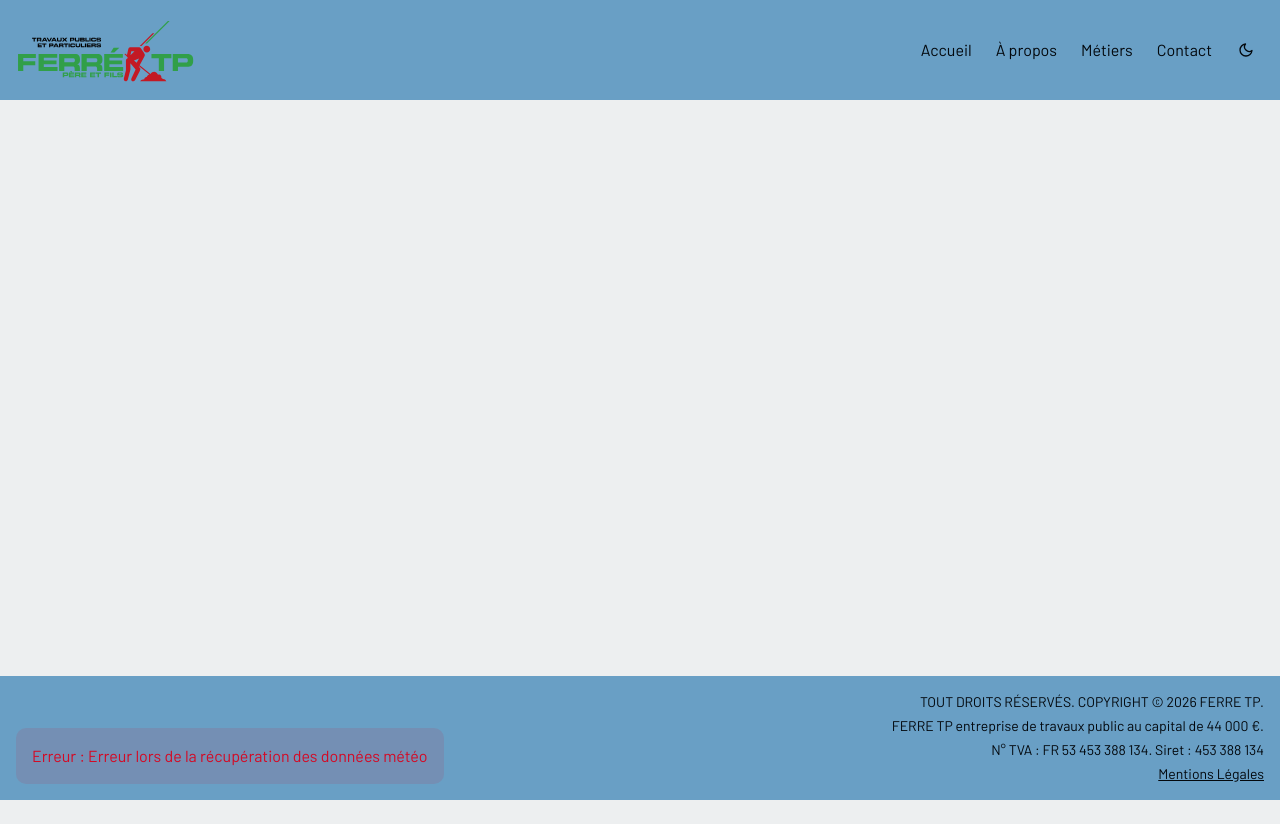
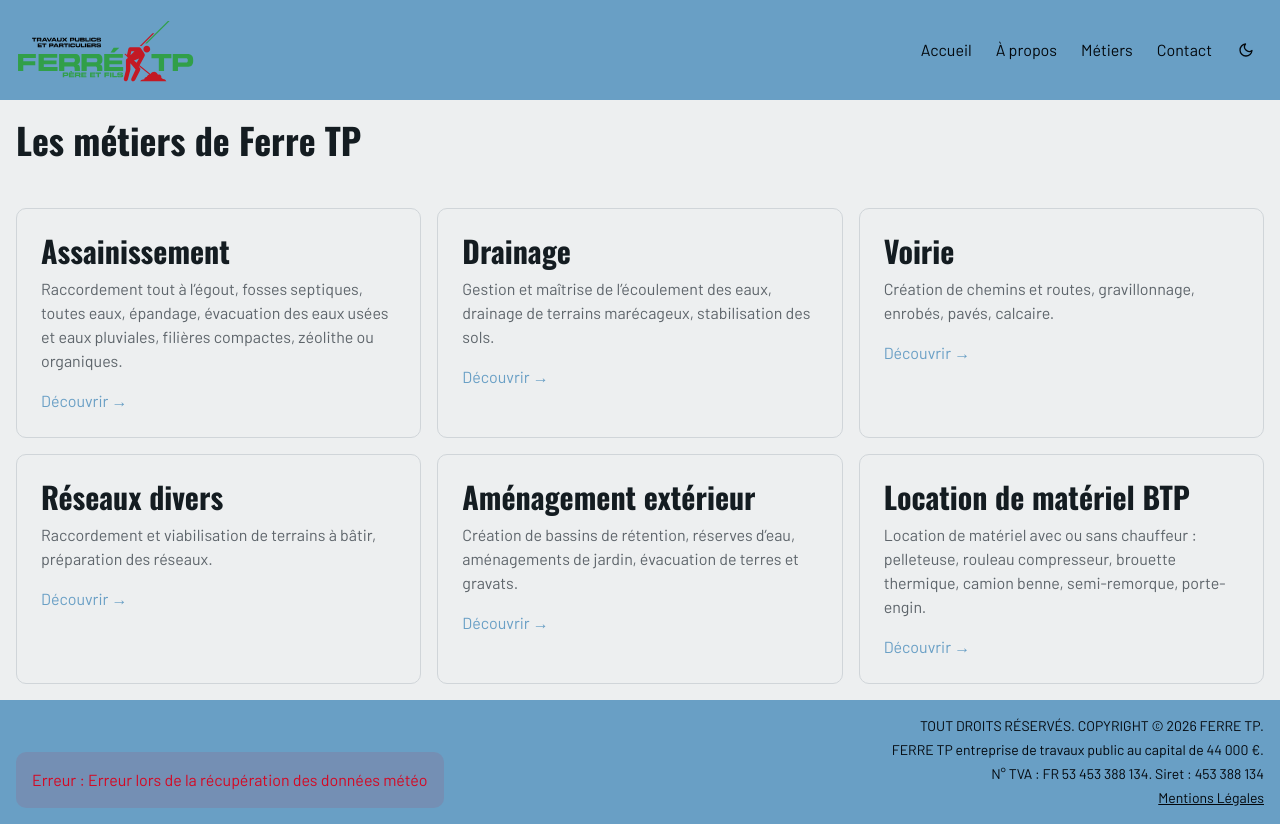
Before and after one commit to nono-dev-13/ferre-tp, a Next.js app: page /expertise in a window 1280 px wide. Before the commit the page ends 800 px from the top, so only its background shows below. Built offline with nearby package versions, Linux system fonts and the light colour scheme; no server answers.

Commit message:
data for expertise page and slug creation

```diff
--- /dev/null
+++ b/src/app/expertise/[slug]/page.tsx
@@ -0,0 +1,53 @@
+import { metiers } from '@/data/metiers';
+import Link from 'next/link';
+import { routes } from '@/config/routes';
+import { Text } from '@/components/Text';
+import { Button } from '@/components/ui/button';
+import type { Metadata } from 'next';
+
+export async function generateMetadata({
+  params,
+}: {
+  params: Promise<{ slug: string }>;
+}): Promise<Metadata> {
+  const { slug } = await params;
+  const metier = metiers.find((m) => m.id === slug);
+
+  if (!metier) return {};
+
+  return {
+    title: `${metier.title} | Travaux publics à Chartres — FERRE TP`,
+    description: metier.content,
+    openGraph: {
+      title: metier.title,
+      description: metier.content,
+    },
+  };
+}
+
+async function ExpertisePage({ params }: { params: Promise<{ slug: string }> }) {
+  const { slug } = await params;
+  const metier = metiers.find((m) => m.id === slug);
+
+  if (!metier) {
+    return <div className="container mx-auto p-4 pt-30">Expertise non trouvée</div>;
+  }
+
+  return (
+    <div className="container mx-auto p-4 pt-30">
+      <Button asChild variant="outline" size="sm" className="mb-4">
+        <Link href={routes.expertise}>Retour aux expertises</Link>
+      </Button>
+      <div className="mb-4">
+        <Text variant="h1">{metier.title}</Text>
+        <Text variant="p">{metier.content}</Text>
+      </div>
+
+      <Button asChild variant="default" size="lg">
+        <Link href={routes.contact}>Demander un devis</Link>
+      </Button>
+    </div>
+  );
+}
+
+export default ExpertisePage;
--- a/src/app/expertise/page.tsx
+++ b/src/app/expertise/page.tsx
@@ -1,4 +1,31 @@
+import Link from 'next/link';
+import { metiers } from '@/data/metiers';
+import { Text } from '@/components/Text';
+
 function Expertise() {
-  return <div>Page Métiers</div>;
+  return (
+    <section className="container mx-auto p-4 pt-30">
+      <Text variant="h1" className=" mb-12">
+        Les métiers de Ferre TP
+      </Text>
+
+      <ul className="grid grid-cols-1 md:grid-cols-3 gap-4">
+        {metiers.map((metier) => (
+          <li key={metier.id} className="border rounded-lg p-6">
+            <Text variant="h2" className="mb-2">
+              {metier.title}
+            </Text>
+            <Text variant="p" className="text-muted-foreground mb-4">
+              {metier.content}
+            </Text>
+            <Link href={`/expertise/${metier.id}`} className="text-primary font-medium">
+              Découvrir →
+            </Link>
+          </li>
+        ))}
+      </ul>
+    </section>
+  );
 }
+
 export default Expertise;
--- /dev/null
+++ b/src/data/metiers.ts
@@ -0,0 +1,53 @@
+export interface Metier {
+  id: string;
+  title: string;
+  content: string;
+  images: string[];
+}
+
+export const metiers: Metier[] = [
+  {
+    id: 'assainissement',
+    title: 'Assainissement',
+    content:
+      'Raccordement tout à l’égout, fosses septiques, toutes eaux, épandage, évacuation des eaux usées et eaux pluviales, filières compactes, zéolithe ou organiques.',
+    images: [
+      '/images/assainissement-1.jpg',
+      '/images/assainissement-2.jpg',
+      '/images/assainissement-3.jpg',
+    ],
+  },
+  {
+    id: 'drainage',
+    title: 'Drainage',
+    content:
+      'Gestion et maîtrise de l’écoulement des eaux, drainage de terrains marécageux, stabilisation des sols.',
+    images: ['/images/drainage-1.jpg', '/images/drainage-2.jpg'],
+  },
+  {
+    id: 'voirie',
+    title: 'Voirie',
+    content: 'Création de chemins et routes, gravillonnage, enrobés, pavés, calcaire.',
+    images: ['/images/voirie-1.jpg', '/images/voirie-2.jpg', '/images/voirie-3.jpg'],
+  },
+  {
+    id: 'reseaux-divers',
+    title: 'Réseaux divers',
+    content: 'Raccordement et viabilisation de terrains à bâtir, préparation des réseaux.',
+    images: ['/images/reseaux-1.jpg', '/images/reseaux-2.jpg'],
+  },
+  {
+    id: 'amenagement-exterieur',
+    title: 'Aménagement extérieur',
+    content:
+      'Création de bassins de rétention, réserves d’eau, aménagements de jardin, évacuation de terres et gravats.',
+    images: ['/images/amenagement-1.jpg', '/images/amenagement-2.jpg', '/images/amenagement-3.jpg'],
+  },
+  {
+    id: 'location-materiel',
+    title: 'Location de matériel BTP',
+    content:
+      'Location de matériel avec ou sans chauffeur : pelleteuse, rouleau compresseur, brouette thermique, camion benne, semi-remorque, porte-engin.',
+    images: ['/images/location-1.jpg', '/images/location-2.jpg'],
+  },
+];
```
